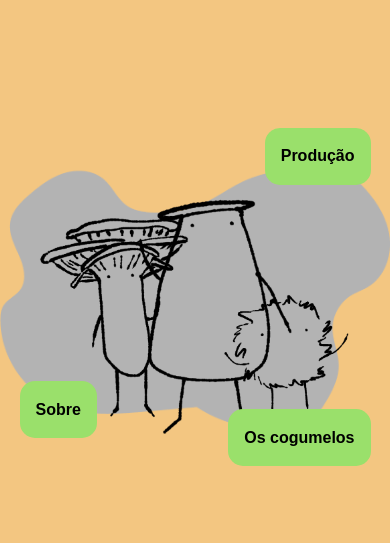
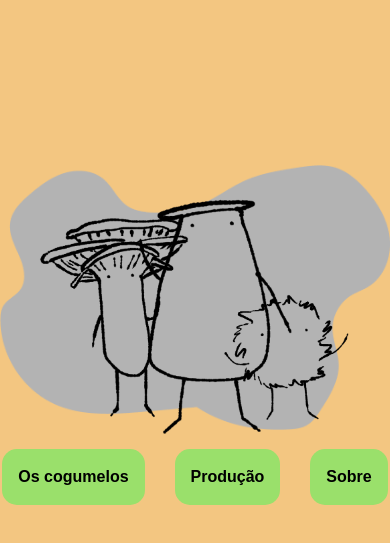
Before and after one commit to cogumelosdopradoaoprato/cogumelosdopradoaoprato.github.io, a website built with Vite: page index.html in a window 390 px wide. Shown: the part 125-668 px from the top of the page. Built offline with nearby package versions, Linux system fonts and the light colour scheme.

Commit message:
Minor changes

```diff
--- a/index.html
+++ b/index.html
@@ -17,14 +17,14 @@
     <div class="main">
       <div class="center">
         <div class="center-image">
+          <a href="cogumelos.html" class="button3">
+            <p class="text">Os cogumelos</p>
+          </a>
           <a href="producao.html" class="button1">
             <p class="text">Produção</p>
           </a>
           <a href="sobre.html" class="button2">
             <p class="text">Sobre</p>
-          </a>
-          <a href="cogumelos.html" class="button3">
-            <p class="text">Os cogumelos</p>
           </a>
         </div>
         <img class="cogu-main" src="images/cogumelosmain.png" alt="cogumelos" srcset="">
--- a/src/style.css
+++ b/src/style.css
@@ -221,21 +221,26 @@ body {
     .main .center a {
       padding: 0.2em 1em;
       border-radius: 15px;
+      transform: translateY(180px);
     }
 
     .main .center .button1 {
-      right: 5%;
-      top: 30%;
+      position: relative;
+      right: initial;
+      top: initial;
+      margin: 0px 30px;
     }
 
     .main .center .button2 {
-      left: 5%;
-      top: 60%;
+      position: relative;
+      left: initial;
+      top: initial;
     }
 
     .main .center .button3 {
-      right: 5%;
-      bottom: 30%;
+      position: relative;
+      right: initial;
+      bottom: initial;
     }
 }
 
```
